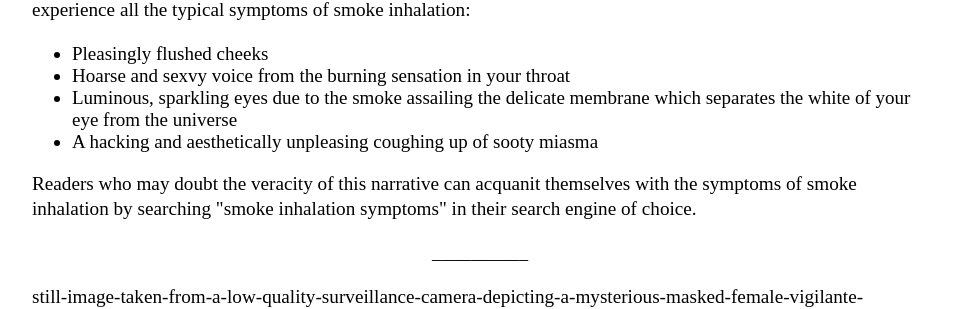
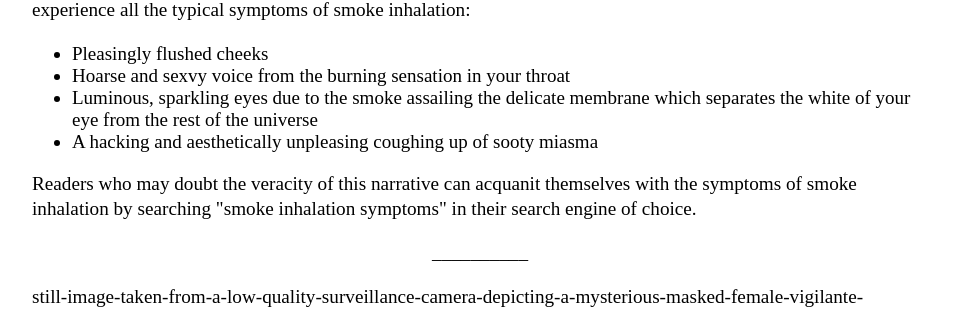
Before and after one commit to Pinelife/pinelife.github.io, a Jekyll site: the page Hellhole/Room12.html, which Jekyll copies as it is, in a window 1280 px wide and 900 px high, scrolled down 2461 px. Shown: the part 197-506 px from the top of the window, without its empty margins (160-1116 px from the left). Built offline with Jekyll 4.4.1, drawn with Linux system fonts in a browser that asks for light colours.

Commit message:
Update Room12.html

```diff
--- a/Hellhole/Room12.html
+++ b/Hellhole/Room12.html
@@ -153,7 +153,7 @@ As you walk through the front door of apartment 205 the linoleum kitchen floor t
 		<li>Pleasingly flushed cheeks</li>
 		<li>Hoarse and sexvy voice from the burning sensation in your throat</li>
 		<li>Luminous, sparkling eyes due to the smoke assailing the delicate membrane which separates the white of your
-		eye from the universe</li>
+		eye from the rest of the universe</li>
 		<li>A hacking and aesthetically unpleasing coughing up of sooty miasma</li>
 </ul></p>
 	<p>
```
